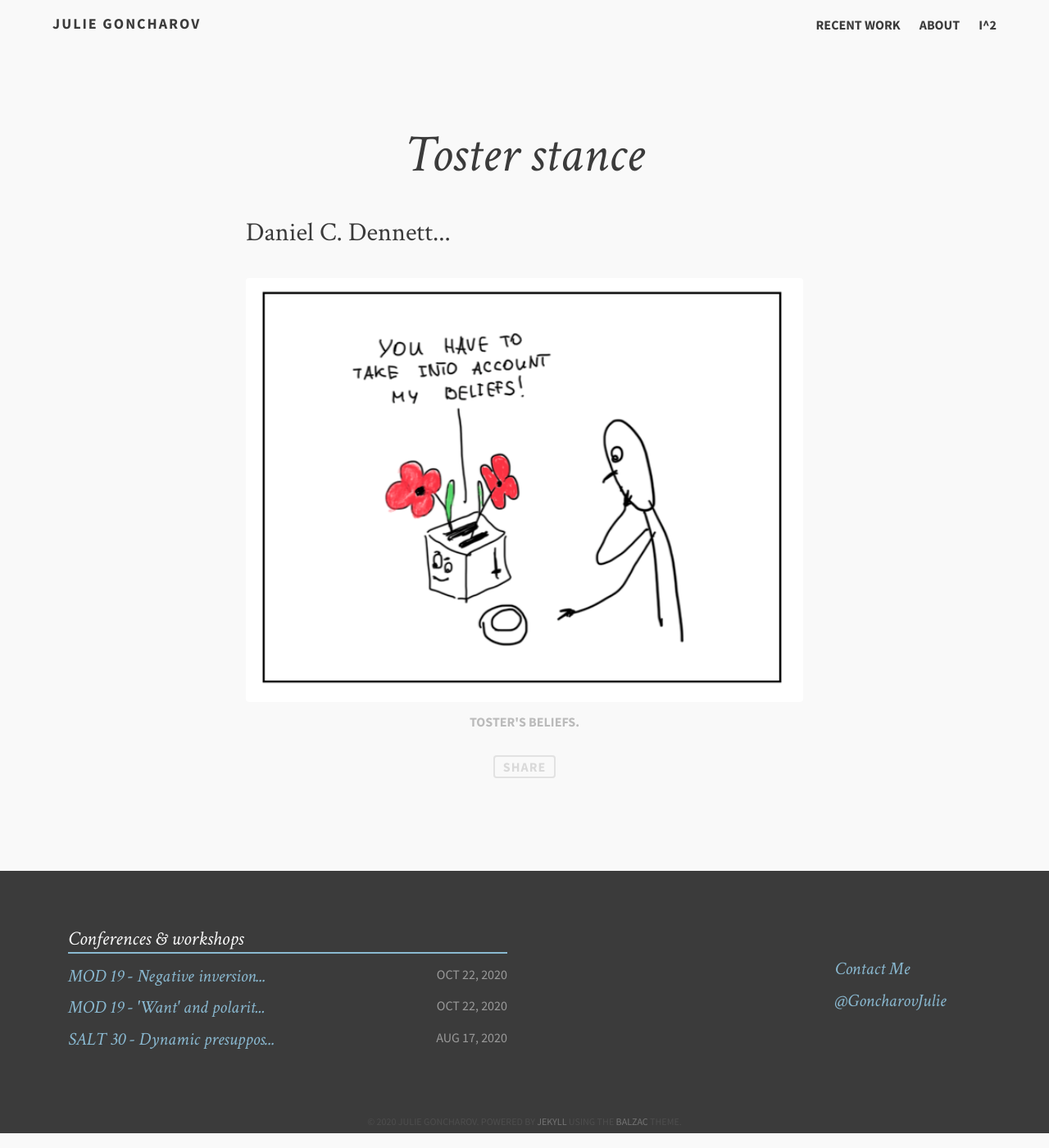
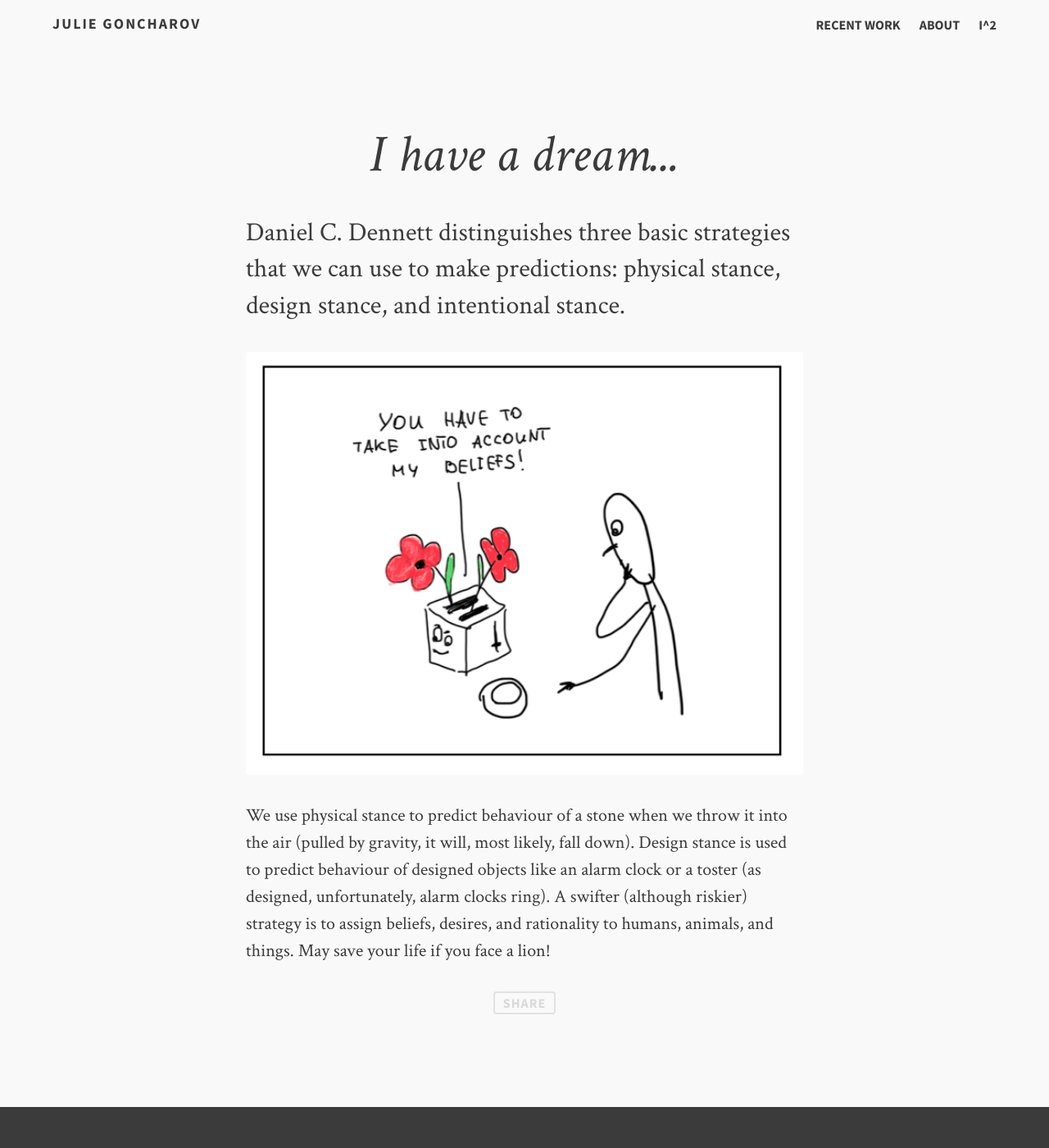
Before and after one commit to julie-goncharov/julie-goncharov.github.io, a Jekyll site: the page built from sci-comics/int-stance.md, in a window 1280 px wide and 1400 px high. Shown: the whole window at 82% size. Built offline with Jekyll 4.4.1, drawn with Linux system fonts in a browser that asks for light colours; comment, search, counter and statistics services are not loaded.

Commit message:
update file

```diff
--- a/sci-comics/int-stance.md
+++ b/sci-comics/int-stance.md
@@ -1,13 +1,14 @@
 ---
 layout: post-no-feature
-title: "Toster stance"
-description: "Daniel C. Dennett..."
+title: "I have a dream..."
+description: "Daniel C. Dennett distinguishes three basic strategies that we can use to make predictions: physical stance, design stance, and intentional stance."
 category: articles
-tags: [sample post, readability, test]
+tags: [intentions, intentional stance, Dennett, comics, accidental, toster, Julie, Goncharov]
 ---
 
 
 <figure>
 	<img src="/sci-comics/intentional-stance.png">
-	<figcaption>Toster's beliefs.</figcaption>
 </figure>
+
+We use physical stance to predict behaviour of a stone when we throw it into the air (pulled by gravity, it will, most likely, fall down). Design stance is used to predict behaviour of designed objects like an alarm clock or a toster (as designed, unfortunately, alarm clocks ring). A swifter (although riskier) strategy is to assign beliefs, desires, and rationality to humans, animals, and things. May save your life if you face a lion!
```
